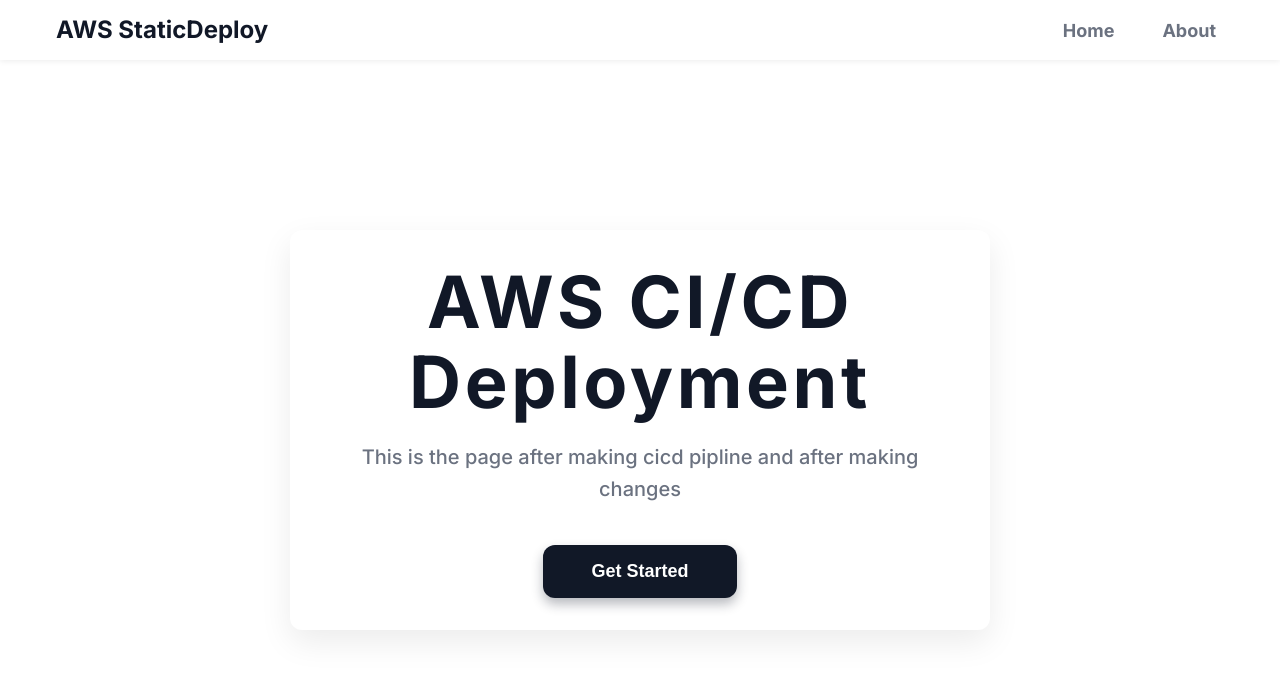
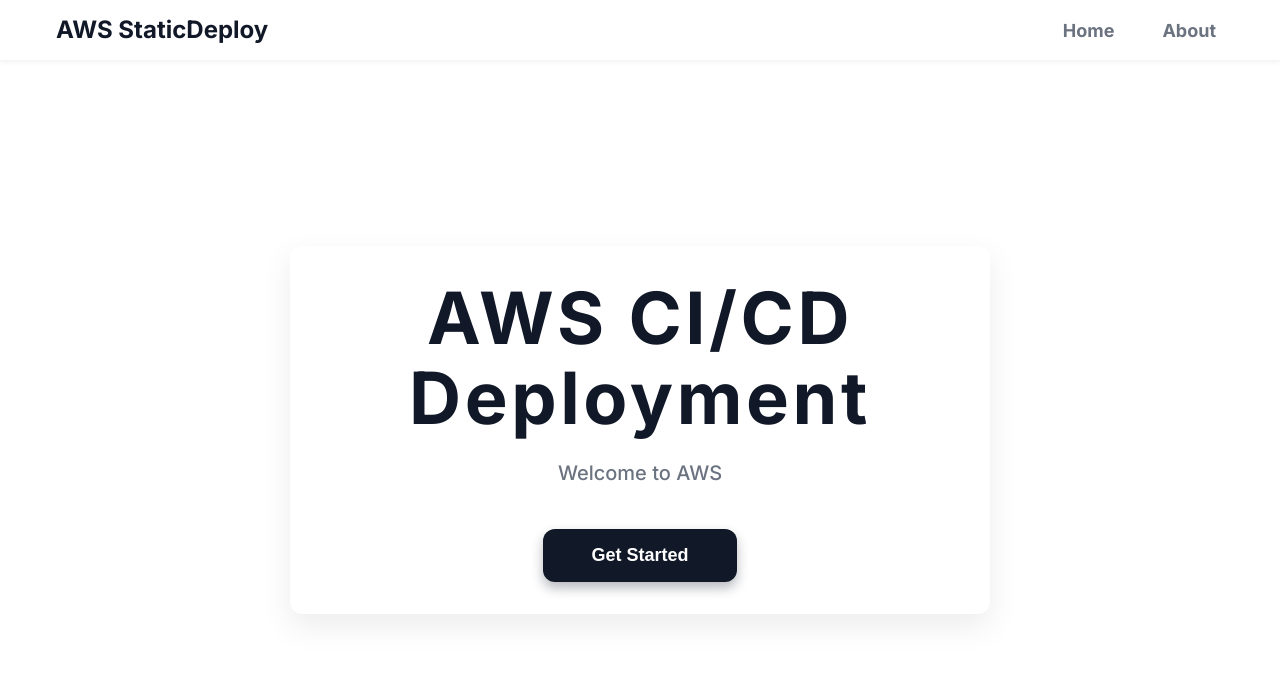
Before and after one commit to suyashchoudhari2022/aws-demo-cicd, a plain HTML site: page index.html in a window 1280 px wide. Drawn offline with Linux system fonts and the light colour scheme.

Commit message:
Update index.html

```diff
--- a/index.html
+++ b/index.html
@@ -185,7 +185,7 @@
 <main>
   <div class="container" role="main" aria-labelledby="main-title">
     <h1 id="main-title" tabindex="0">AWS CI/CD Deployment</h1>
-    <p tabindex="0">  This is the page after making cicd pipline and after making changes
+    <p tabindex="0">Welcome to AWS
     </p>
     <button class="cta-button" aria-label="Get started with AWS CI CD deployment" onclick="alert('Getting started!')">Get Started</button>
   </div>
```
